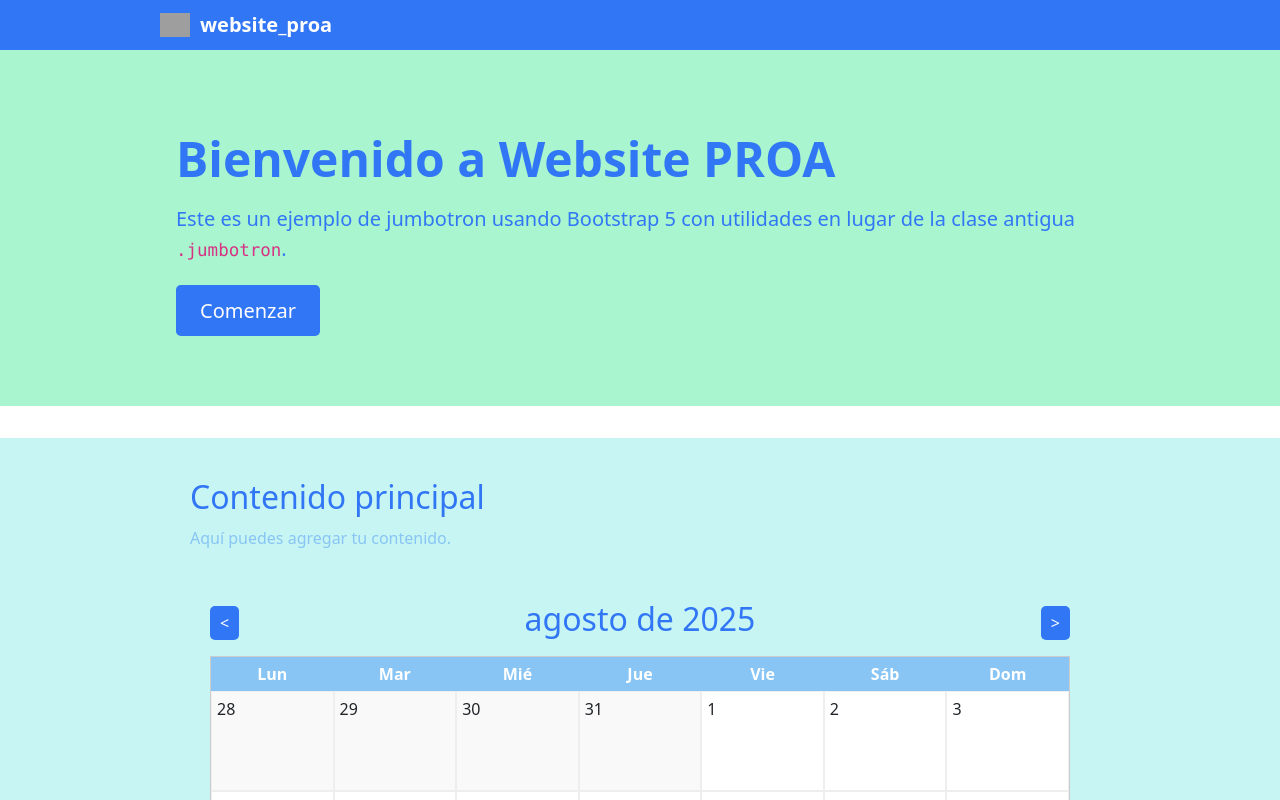
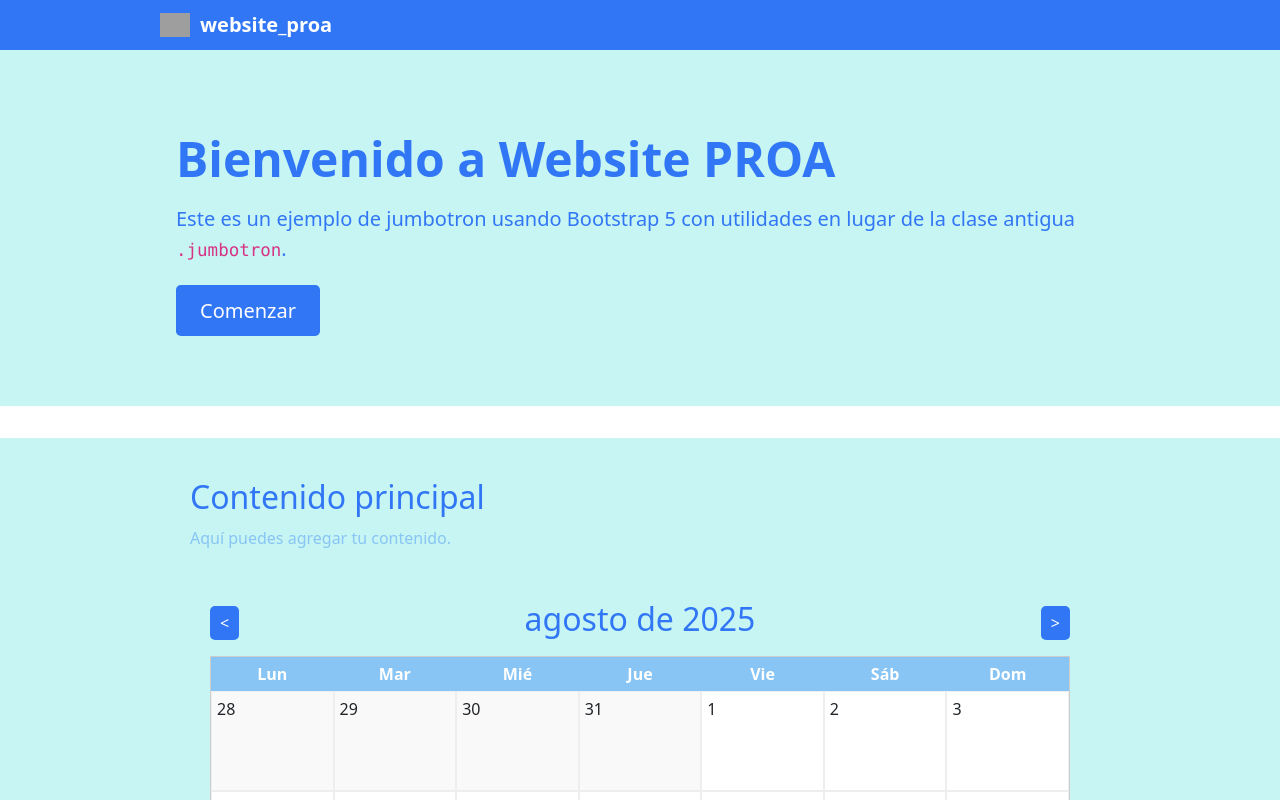
Before and after one commit to 4x3l15/WebSite_ProA, a React (Vite) app in the folder WebCole/: page / in a window 1280 px wide. Shown: the top 800 px of the page. Built offline with nearby package versions, Linux system fonts and the light colour scheme; grey boxes are pictures that could not be loaded.

Commit message:
saque el verde feo

```diff
--- a/WebCole/src/componentes/Jumbotron.jsx
+++ b/WebCole/src/componentes/Jumbotron.jsx
@@ -2,7 +2,7 @@ import React from "react";
 
 function Jumbotron() {
   return (
-    <header style={{ background: "#A9F5CF", padding: "3rem 1rem", marginBottom: "2rem" }}>
+    <header style={{ background: "#C7F5F3", padding: "3rem 1rem", marginBottom: "2rem" }}>
       <div style={{ maxWidth: "960px", margin: "0 auto", padding: "2rem 1rem" }}>
         <h1 style={{ fontSize: "3rem", fontWeight: "bold", color: "#3176F5", marginBottom: "1rem" }}>
           Bienvenido a Website PROA
```
